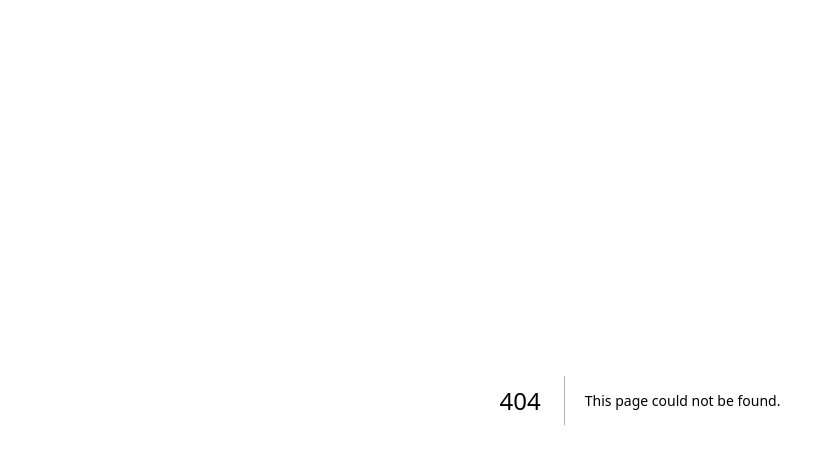
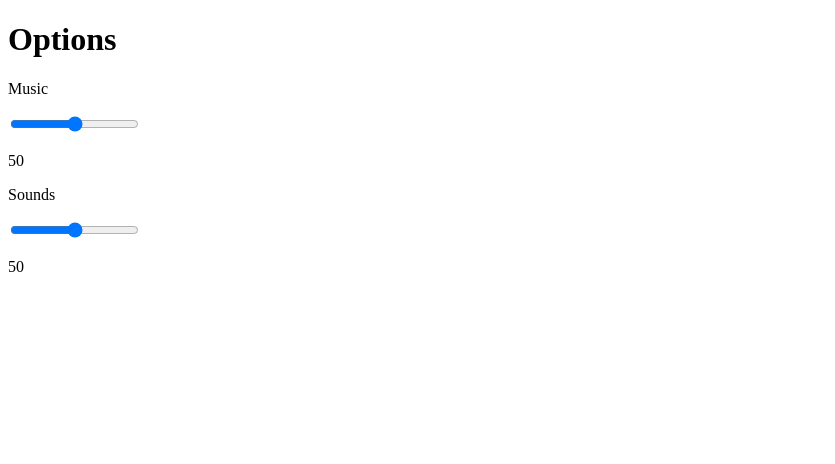
Before and after one commit to sp1lu/next-portfolio-vg, a Next.js app: page /options in a window 1280 px wide. Before the commit this address had no page. Shown: the top 464 px of the page, without its empty margins (0-835 px from the left). Built offline with nearby package versions, Linux system fonts and the light colour scheme.

Commit message:
Options page

```diff
--- /dev/null
+++ b/app/options/VolumeController.tsx
@@ -0,0 +1,18 @@
+interface VolumeControllerProps {
+    label: string;
+    level: number;
+}
+
+function VolumeController(props: VolumeControllerProps) {
+    const { label, level } = props;
+
+    return (
+        <div className='volume-controller'>
+            <p>{label}</p>
+            <input type='range' name='' id='' value={level} />
+            <p>{level}</p>
+        </div>
+    )
+}
+
+export default VolumeController
--- /dev/null
+++ b/app/options/page.tsx
@@ -0,0 +1,13 @@
+import VolumeController from './VolumeController'
+
+function Options() {
+    return (
+        <div className='options'>
+            <h1 className='page-title'>Options</h1>
+            <VolumeController label='Music' level={50} />
+            <VolumeController label='Sounds' level={50} />
+        </div>
+    )
+}
+
+export default Options
--- a/app/page.tsx
+++ b/app/page.tsx
@@ -10,6 +10,7 @@ function Home() {
           <li><a href='https://www.behance.net/spilu' target='_blank'>Behance</a></li>
           <li><a href='https://www.linkedin.com/in/davide-rivolta/' target='_blank'>Linkedin</a></li>
           <li><Link href='/about'>About</Link></li>
+          <li><Link href='/options'>Options</Link></li>
           <li><Link href='/credits'>Credits</Link></li>
         </ul>
       </nav>
```
